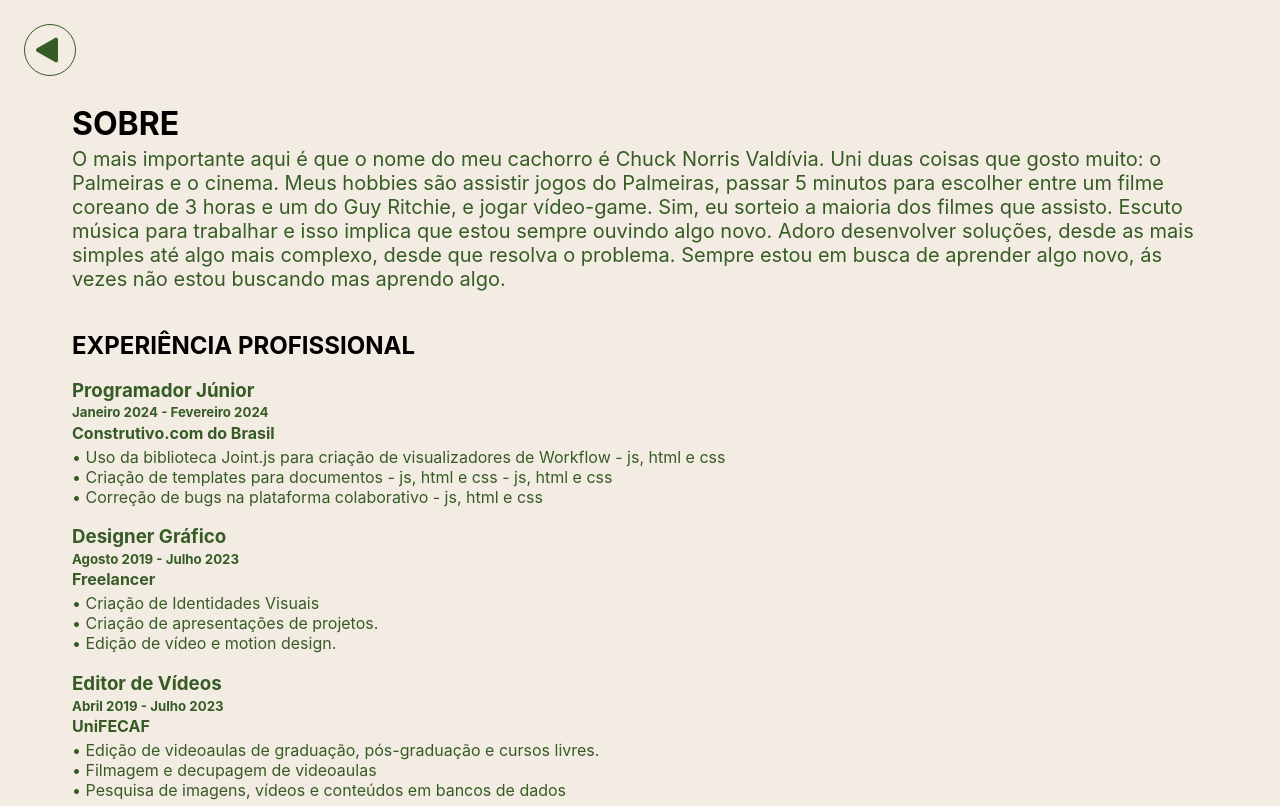
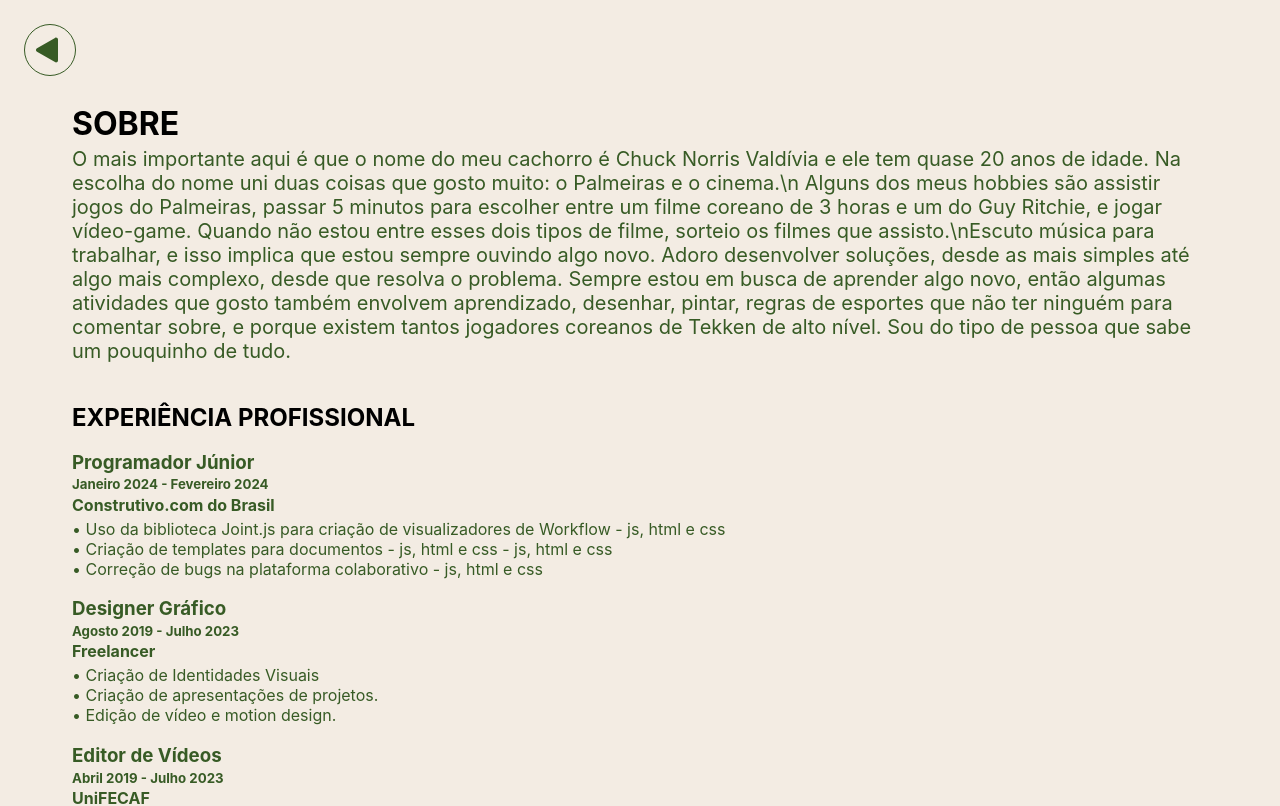
Before and after one commit to salanmato/my-portfolio, a React (Create React App) app: page /about in a window 1280 px wide. Shown: the top 806 px of the page. Built offline with nearby package versions, Linux system fonts and the light colour scheme.

Commit message:
update: About text update

```diff
--- a/src/components/About/index.js
+++ b/src/components/About/index.js
@@ -12,11 +12,12 @@ const About = () => {
       <div className="about-container">
         <h1 className="title">SOBRE</h1>
         <p className="aboutme-text">
-          O mais importante aqui é que o nome do meu cachorro é Chuck Norris Valdívia. Uni duas coisas que gosto muito: o Palmeiras e o cinema.
-          Meus hobbies são assistir jogos do Palmeiras, passar 5 minutos para escolher entre um filme coreano de 3 horas e um do Guy Ritchie, e jogar vídeo-game.
-          Sim, eu sorteio a maioria dos filmes que assisto. Escuto música para trabalhar e isso implica que estou sempre ouvindo algo novo.
+          O mais importante aqui é que o nome do meu cachorro é Chuck Norris Valdívia e ele tem quase 20 anos de idade. Na escolha do nome uni duas coisas que gosto muito: o Palmeiras e o cinema.\n
+          Alguns dos meus hobbies são assistir jogos do Palmeiras, passar 5 minutos para escolher entre um filme coreano de 3 horas e um do Guy Ritchie, e jogar vídeo-game.
+          Quando não estou entre esses dois tipos de filme, sorteio os filmes que assisto.\nEscuto música para trabalhar, e isso implica que estou sempre ouvindo algo novo.
           Adoro desenvolver soluções, desde as mais simples até algo mais complexo, desde que resolva o problema.
-          Sempre estou em busca de aprender algo novo, ás vezes não estou buscando mas aprendo algo.
+          Sempre estou em busca de aprender algo novo, então algumas atividades que gosto também envolvem aprendizado, desenhar, pintar, regras de esportes que não ter ninguém para comentar sobre, e porque existem tantos jogadores coreanos de Tekken de alto nível.
+          Sou do tipo de pessoa que sabe um pouquinho de tudo.
         </p>
 
         <Empregos></Empregos>
```
